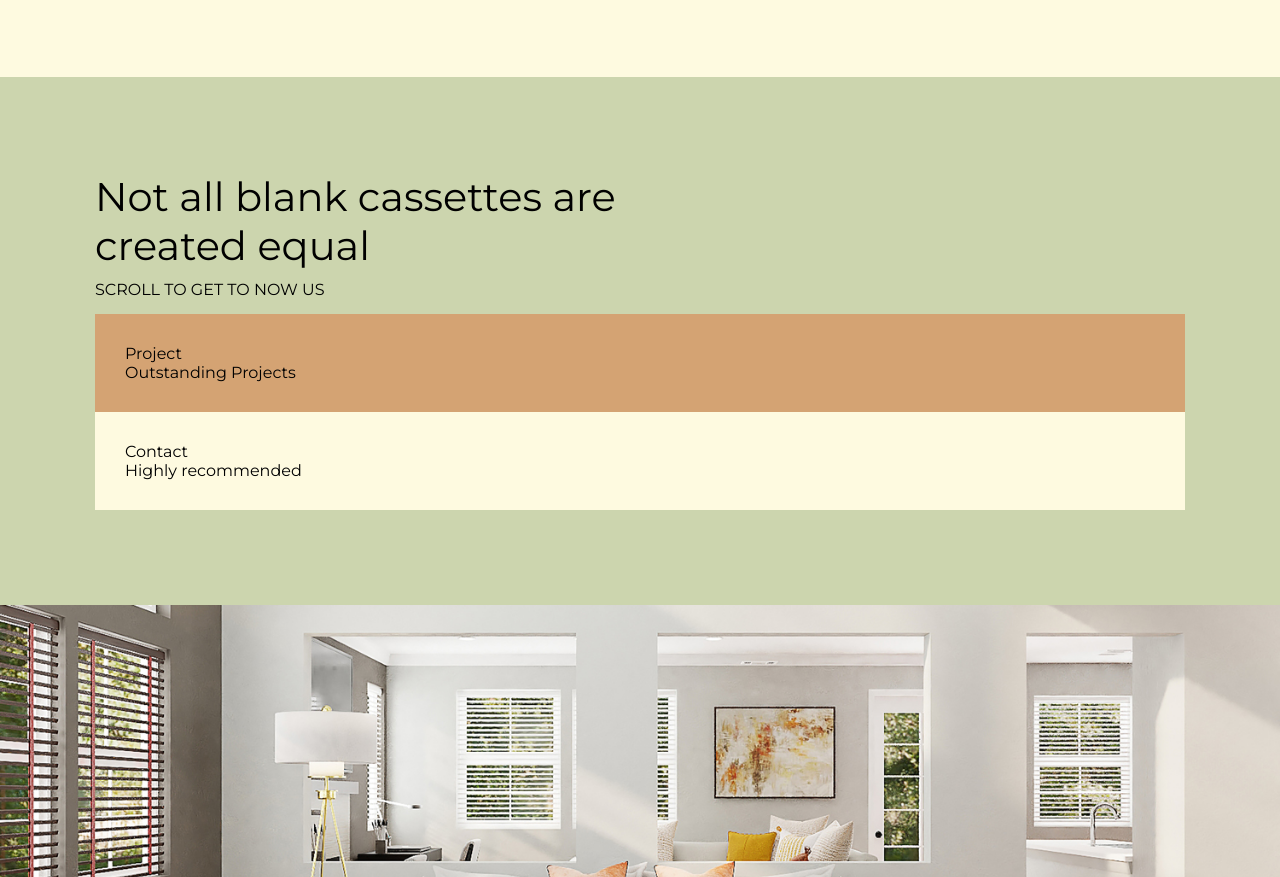
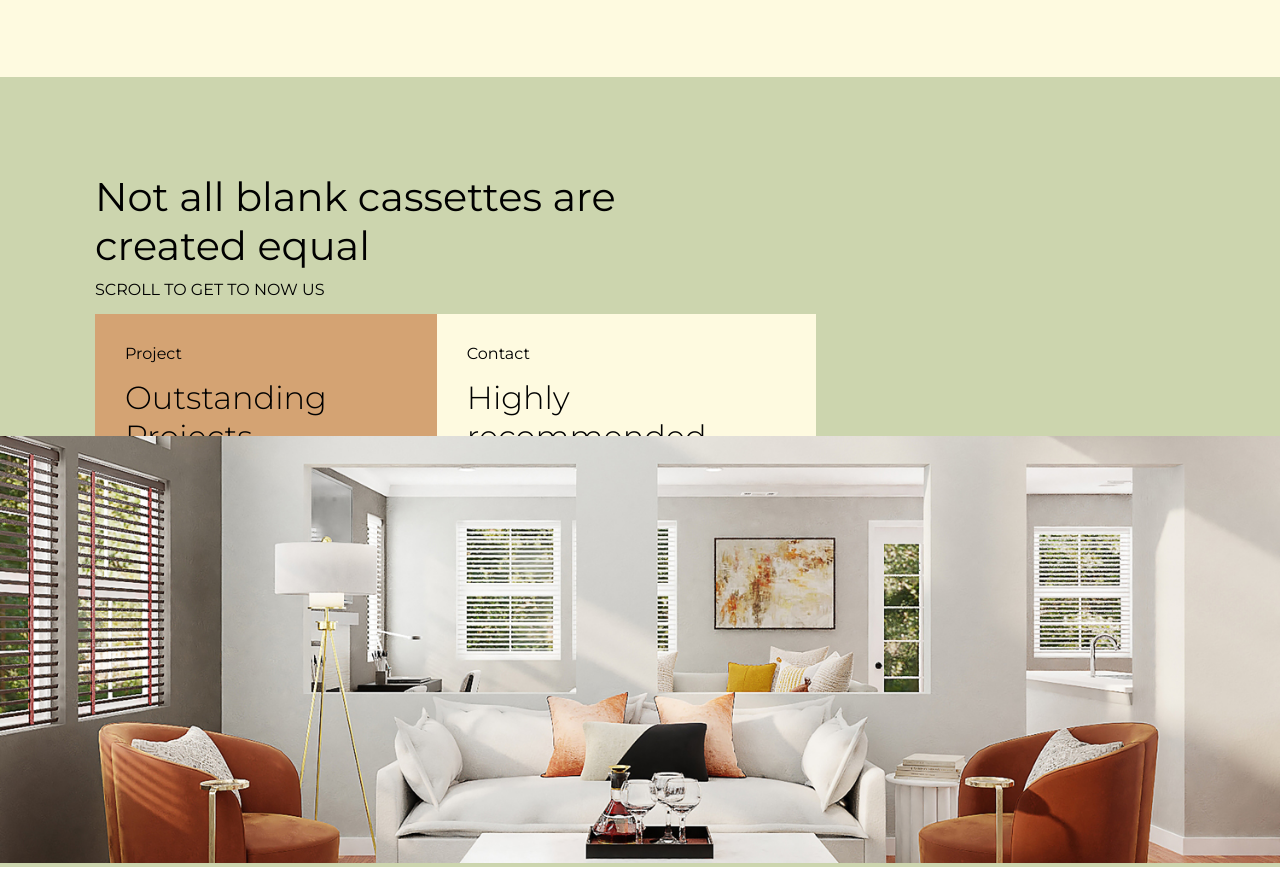
Before and after one commit to agatacrz/modern-page, a plain HTML site: page index.html in a window 1280 px wide. Shown: the part 4310-5187 px from the top of the page. Drawn offline with Linux system fonts and the light colour scheme.

Commit message:
footer ajustes

```diff
--- a/index.html
+++ b/index.html
@@ -87,12 +87,12 @@
             </div>
             <div class="groupdivsfooter">
                 <div class="textosa">
-                    <p>Project</p>
-                    <p>Outstanding Projects</p>
+                    <h4>Project</h4>
+                    <p>Outstanding<br>Projects</p>
                 </div>
                 <div class="textosb">
-                    <p>Contact</p>
-                    <p>Highly recommended</p>
+                    <h4>Contact</h4>
+                    <p>Highly<br>recommended</p>
                 </div>
             </div>
         </div>
--- a/style.css
+++ b/style.css
@@ -220,7 +220,7 @@ footer {
 }
 
 div.divgeraltextos {
-    padding: 95px;
+    padding: 95px 95px 0px 95px;
 }
 
 div.titulos > h3 {
@@ -234,14 +234,46 @@ div.titulos > p {
     margin-bottom: 15px;
 }
 
+div.groupdivsfooter {
+    display: flex;
+    flex-direction: row;
+    justify-content: flex-start;
+    margin-bottom: -50px;
+
+}
+
 div.textosa {
     background-color: var(--cor5);
     padding: 30px;
+    padding-right: 110px;
+}
+
+div.textosa > h4 {
+    font-size: 1em;
+    font-weight: normal;
+    margin-bottom: 15px;
+}
+
+div.textosa > p {
+    font-size: 2em;
+    font-weight: 300;
 }
 
 div.textosb {
     background-color: var(--cor3);
     padding: 30px;
+    padding-right: 110px;
+}
+
+div.textosb > h4 {
+    font-size: 1em;
+    font-weight: normal;
+    margin-bottom: 15px;
+}
+
+div.textosb > p {
+    font-size: 2em;
+    font-weight: 300;
 }
 
 div.footerimg > img {
```
